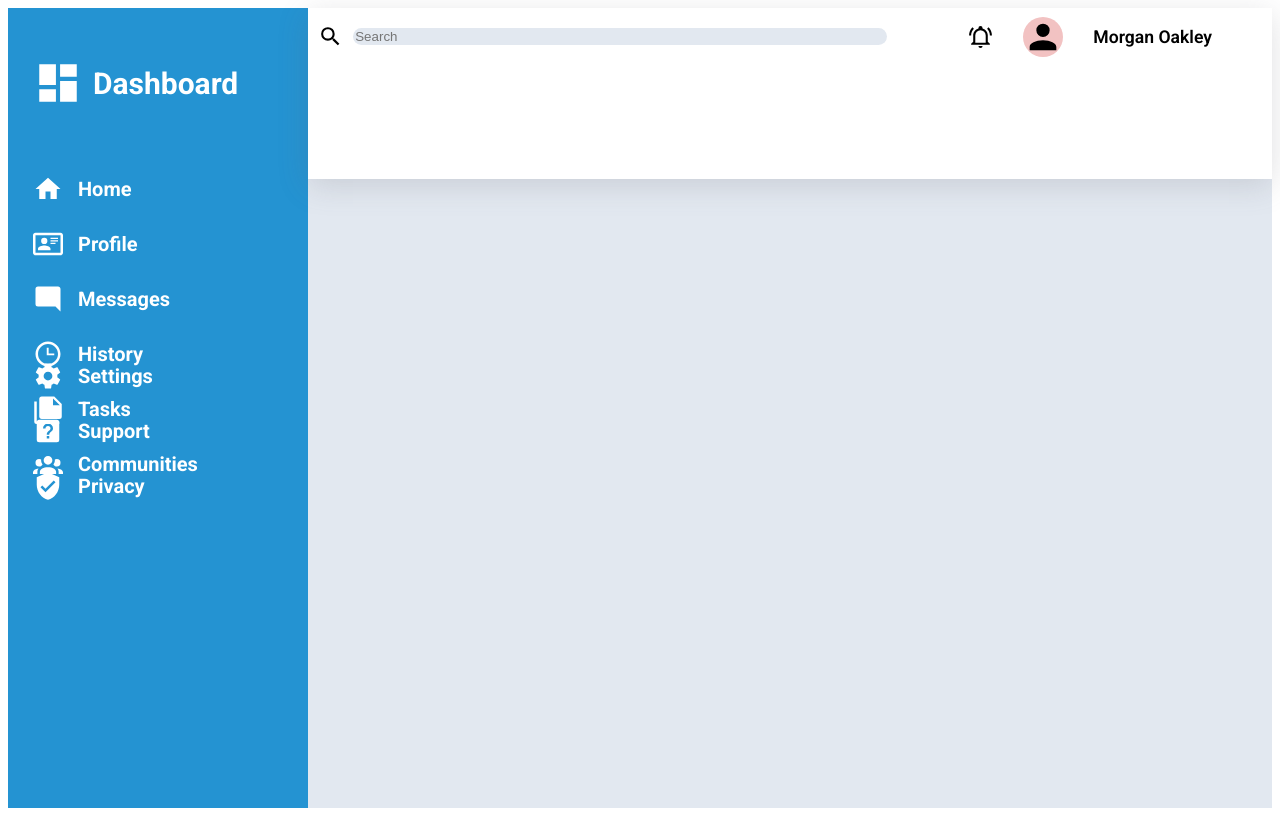
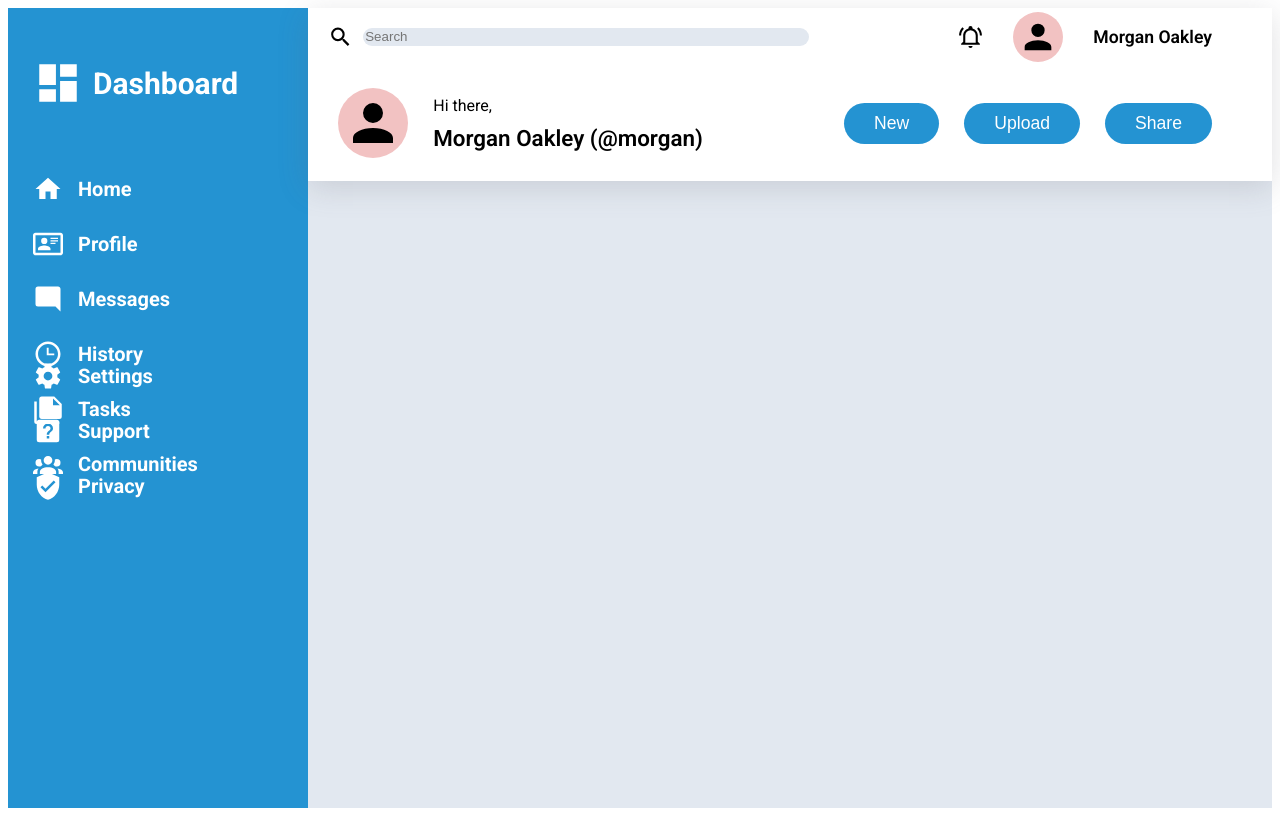
Before and after one commit to ssaigol/admin-dashboard, a plain HTML site: page index.html in a window 1280 px wide. Drawn offline with Linux system fonts and the light colour scheme.

Commit message:
Add user welcome & user functions buttons to header

```diff
--- a/index.html
+++ b/index.html
@@ -21,8 +21,18 @@
                 <img class="avatar" src="img/account.svg" alt="User Avatar" width="40px">
                 <div class="user-name">Morgan Oakley</div>
             </div>
-            <div class="user-welcome"></div>
-            <div class="user-functions"></div>
+            <div class="user-welcome">
+                <img class="avatar" src="img/account.svg" alt="User Avatar" width="60px">
+                <div class="welcome-message">
+                    <p id="hello">Hi there,</p>
+                    <p>Morgan Oakley (@morgan)</p>
+                </div>
+            </div>
+            <div class="user-functions">
+                <button>New</button>
+                <button>Upload</button>
+                <button>Share</button>
+            </div>
         </div>
         <div class="sidebar">
             <div class="logo">
--- a/style.css
+++ b/style.css
@@ -10,7 +10,7 @@
 }
 
 .sidebar {
-    background-color: rgb(36, 147, 210);
+    background-color: #2493d2;
     color: #ffffff;
     padding-right: 70px;
     padding-left: 25px;
@@ -63,6 +63,7 @@
     background-color: white;
     box-shadow: rgba(100, 100, 111, 0.2) 0px 7px 29px 0px;
     z-index: 2;
+    padding-left: 10px;
 
     grid-area: header;
     display: grid;
@@ -71,7 +72,7 @@
 }
 
         /* .header > * {
-            border: 2px black solid;
+            border: 1px black solid;
         } */
 
         .search {
@@ -100,11 +101,55 @@
         .avatar {
             border-radius: 50%;
             background-color: rgb(242, 194, 194);
+            padding: 5px;
         }
 
         .user-name {
             font-weight: 600;
             font-size: 1.1rem;
+        }
+
+        .user-welcome {
+            display: flex;
+            align-items: center;
+            padding: 20px;
+            gap: 15px;
+        }
+
+        .welcome-message > p {
+            margin: 10px;
+            font-size: 1.4rem;
+            font-weight: 600;
+        }
+
+        #hello {
+            font-size: 1rem;
+            font-weight: 400;
+        }
+
+        .user-functions {
+            display: flex;
+            justify-content: end;
+            align-items: center;
+            gap: 25px;
+            padding-right: 60px;
+        }
+
+        .user-functions > button {
+            color: white;
+            background-color: #2493d2;
+            font-size: 1.1rem;
+            font-weight: 500;
+            padding: 10px 30px;
+            border-top-left-radius: 50px;
+            border-top-right-radius: 50px;
+            border-bottom-left-radius: 50px;
+            border-bottom-right-radius: 50px;
+            border: none;
+        }
+
+        .user-functions > button:hover {
+            background-color: #0e6ba1;
         }
 
 
```
